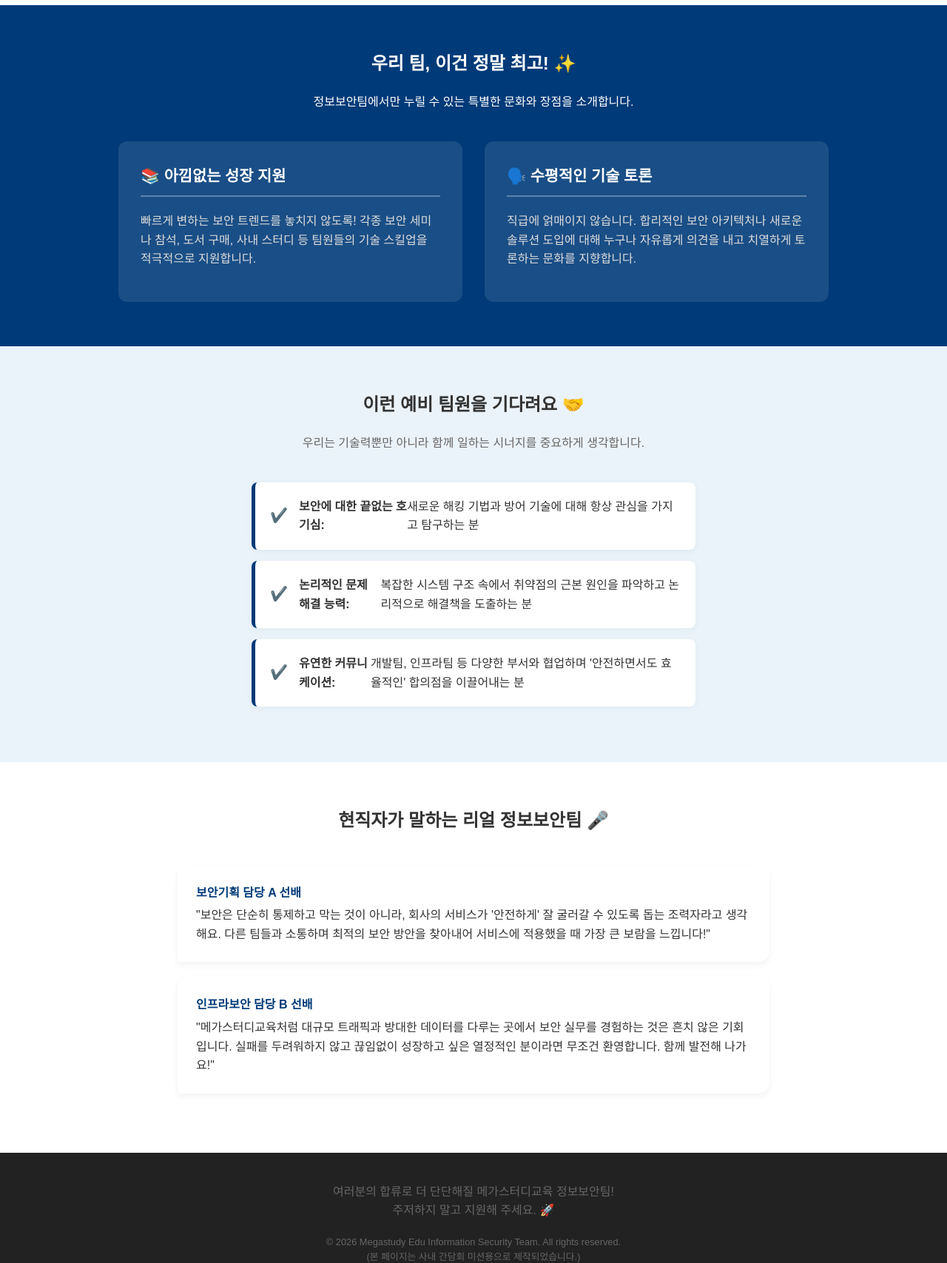
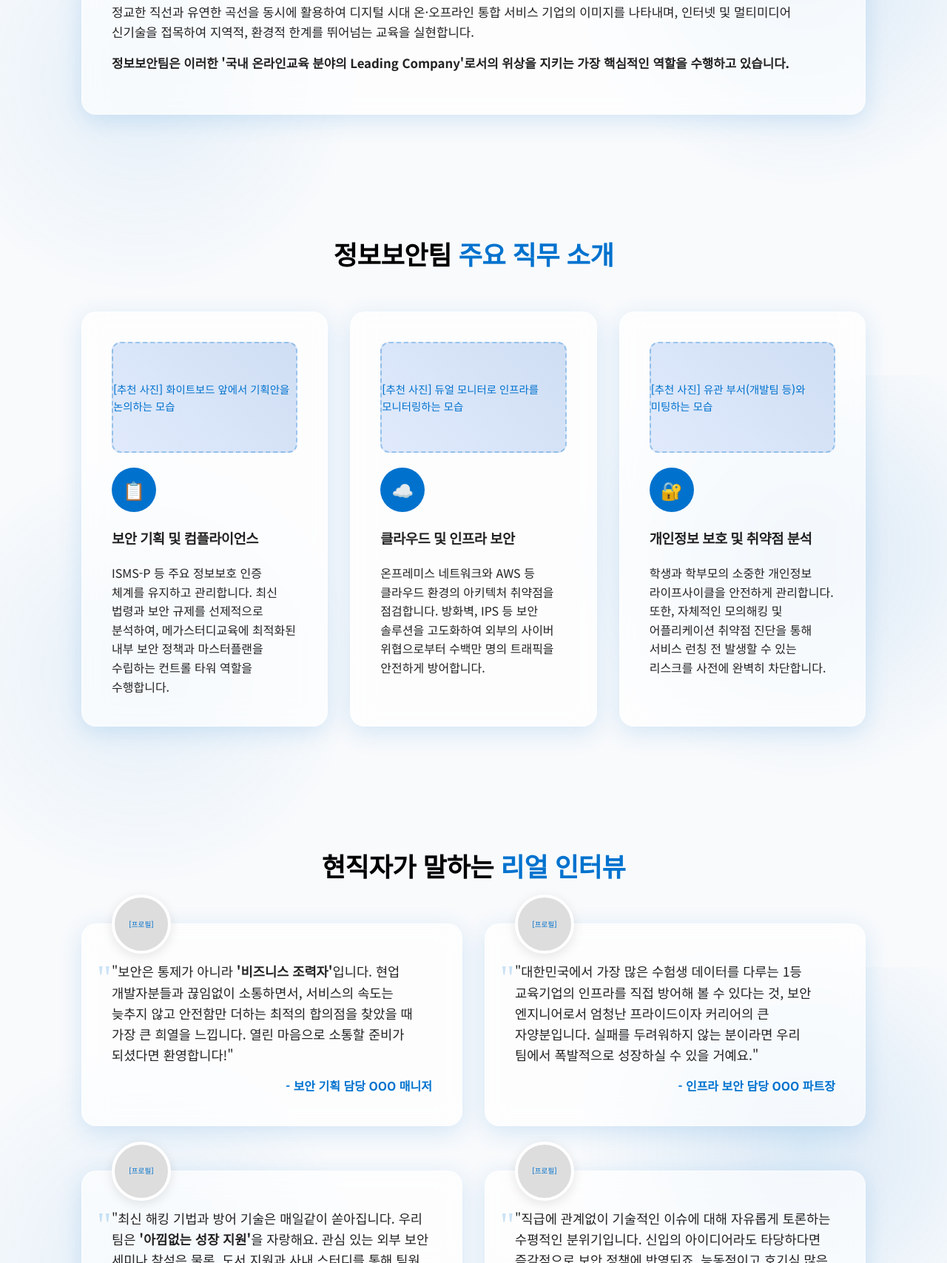
Before and after one commit to 2vvay/megastudy_infosec, a plain HTML site: page index.html in a window 1280 px wide. Shown: the part 1093-2800 px from the top of the page at 74% size. Drawn offline with Linux system fonts and the light colour scheme.

Commit message:
Update index.html

```diff
--- a/index.html
+++ b/index.html
@@ -4,145 +4,220 @@
     <meta charset="UTF-8">
     <meta name="viewport" content="width=device-width, initial-scale=1.0">
     <title>메가스터디교육 정보보안팀 직무 소개</title>
+    <!-- Noto Sans KR 폰트 적용 -->
+    <link href="https://fonts.googleapis.com/css2?family=Noto+Sans+KR:wght@300;400;500;700;900&display=swap" rel="stylesheet">
     <style>
-        /* 기본 스타일 설정 */
+        /* 브랜드 컬러 및 기본 변수 설정 */
         :root {
-            --mega-blue: #003A78; /* 메가스터디교육 연상 딥 블루 */
-            --light-blue: #EBF3FA;
-            --text-dark: #333333;
-            --text-gray: #666666;
+            --mega-blue: #0072CE; /* Pantone 285 C (C:90 M:45) */
+            --mega-black: #000000; /* Logotype Black 100% */
+            --text-dark: #222222;
+            --text-gray: #555555;
+
+            /* 글라스모피즘 효과 변수 */
+            --glass-bg: rgba(255, 255, 255, 0.65);
+            --glass-border: rgba(255, 255, 255, 0.4);
+            --glass-shadow: 0 8px 32px 0 rgba(0, 114, 206, 0.15);
         }
-        * { box-sizing: border-box; margin: 0; padding: 0; }
-        body { font-family: 'Pretendard', 'Malgun Gothic', sans-serif; color: var(--text-dark); line-height: 1.6; }
-        h1, h2, h3 { font-weight: 700; margin-bottom: 20px; }
-        p { margin-bottom: 15px; color: var(--text-gray); }
-        .container { max-width: 1000px; margin: 0 auto; padding: 60px 20px; }
 
-        /* 섹션별 배경 */
-        .bg-white { background-color: #FFFFFF; }
-        .bg-light { background-color: var(--light-blue); }
-        .bg-dark { background-color: var(--mega-blue); color: #FFFFFF; }
-        .bg-dark p, .bg-dark h2 { color: #FFFFFF; }
+        * { box-sizing: border-box; margin: 0; padding: 0; word-break: keep-all; }
 
-        /* Hero 섹션 (인트로) */
-        .hero { text-align: center; padding: 100px 20px; }
-        .hero h1 { font-size: 2.5rem; color: var(--mega-blue); margin-bottom: 10px; }
-        .hero p { font-size: 1.2rem; }
-        .badge { display: inline-block; background: var(--mega-blue); color: #fff; padding: 5px 15px; border-radius: 20px; font-size: 0.9rem; margin-bottom: 20px; }
+        body {
+            font-family: 'Noto Sans KR', sans-serif;
+            color: var(--text-dark);
+            line-height: 1.6;
+            /* 글라스모피즘을 돋보이게 하는 입체적인 배경 */
+            background-color: #f8fafc;
+            background-image:
+                radial-gradient(circle at 15% 50%, rgba(0, 114, 206, 0.08), transparent 25%),
+                radial-gradient(circle at 85% 30%, rgba(0, 114, 206, 0.12), transparent 25%);
+            background-attachment: fixed;
+            overflow-x: hidden;
+        }
 
-        /* 그리드 레이아웃 (카드형) */
-        .grid { display: grid; grid-template-columns: repeat(auto-fit, minmax(300px, 1fr)); gap: 30px; margin-top: 40px; }
+        /* 텍스트 하이라이트 */
+        .highlight { color: var(--mega-blue); font-weight: 700; }
 
-        /* 카드 디자인 */
-        .card { background: #fff; padding: 30px; border-radius: 12px; box-shadow: 0 4px 15px rgba(0,0,0,0.05); transition: transform 0.3s ease; }
-        .card:hover { transform: translateY(-5px); }
-        .card h3 { color: var(--mega-blue); font-size: 1.3rem; border-bottom: 2px solid var(--light-blue); padding-bottom: 10px; }
+        /* 공통 컨테이너 */
+        .container { max-width: 1100px; margin: 0 auto; padding: 80px 20px; position: relative; z-index: 2; }
 
-        /* 역량 체크리스트 */
-        .check-list { list-style: none; text-align: left; max-width: 600px; margin: 0 auto; }
-        .check-list li { background: #fff; margin-bottom: 15px; padding: 20px; border-radius: 8px; box-shadow: 0 2px 10px rgba(0,0,0,0.05); border-left: 5px solid var(--mega-blue); display: flex; align-items: center; }
-        .check-list li::before { content: '✔️'; margin-right: 15px; font-size: 1.2rem; }
+        /* 헤더 & 로고 */
+        header { padding: 20px 40px; display: flex; align-items: center; justify-content: space-between; position: absolute; width: 100%; top: 0; z-index: 10; }
+        .logo-img { height: 40px; object-fit: contain; } /* megastydu-si.png 파일이 로드되는 부분 */
 
-        /* 인터뷰 섹션 */
-        .interview-bubble { background: #fff; padding: 25px; border-radius: 15px 15px 15px 0; margin-bottom: 20px; box-shadow: 0 4px 10px rgba(0,0,0,0.05); position: relative; }
-        .interview-bubble::after { content: ''; position: absolute; bottom: 0; left: -10px; border-width: 10px 10px 0 0; border-style: solid; border-color: #fff transparent transparent transparent; }
-        .interviewer { font-weight: bold; color: var(--mega-blue); margin-bottom: 5px; }
+        /* 글라스모피즘 카드 공통 스타일 */
+        .glass-card {
+            background: var(--glass-bg);
+            backdrop-filter: blur(16px);
+            -webkit-backdrop-filter: blur(16px);
+            border: 1px solid var(--glass-border);
+            border-radius: 20px;
+            box-shadow: var(--glass-shadow);
+            padding: 40px;
+            transition: all 0.4s cubic-bezier(0.25, 0.8, 0.25, 1);
+        }
+
+        /* 호버 반응형 액션 */
+        .glass-card:hover {
+            transform: translateY(-10px);
+            box-shadow: 0 15px 40px 0 rgba(0, 114, 206, 0.25);
+            background: rgba(255, 255, 255, 0.85);
+            border: 1px solid rgba(255, 255, 255, 0.8);
+        }
+
+        h1, h2, h3 { font-weight: 700; margin-bottom: 20px; letter-spacing: -0.5px; }
+        h2 { font-size: 2.2rem; text-align: center; margin-bottom: 50px; color: var(--mega-black); }
+
+        /* 사진 추천 플레이스홀더 (개발 시 실제 img 태그로 변경) */
+        .photo-placeholder {
+            width: 100%;
+            background: linear-gradient(45deg, #e0eafc, #cfdef3);
+            border-radius: 12px;
+            display: flex; align-items: center; justify-content: center;
+            color: var(--mega-blue); font-weight: 500; font-size: 0.9rem;
+            border: 2px dashed rgba(0, 114, 206, 0.3);
+            margin-bottom: 20px;
+        }
+
+        /* Hero 섹션 */
+        .hero { min-height: 100vh; display: flex; align-items: center; justify-content: center; text-align: center; position: relative; padding-top: 80px; }
+        .hero h1 { font-size: 3.5rem; color: var(--mega-black); line-height: 1.3; margin-bottom: 20px; font-weight: 900; }
+        .hero p { font-size: 1.2rem; color: var(--text-gray); margin-bottom: 40px; }
+
+        /* 브랜드 심볼 의미 섹션 */
+        .brand-story { display: flex; flex-wrap: wrap; gap: 40px; align-items: center; }
+        .brand-story .text-box { flex: 1; min-width: 300px; }
+        .brand-story .text-box p { font-size: 1.05rem; margin-bottom: 15px; }
+
+        /* 그리드 레이아웃 */
+        .grid-3 { display: grid; grid-template-columns: repeat(auto-fit, minmax(300px, 1fr)); gap: 30px; }
+        .grid-2 { display: grid; grid-template-columns: repeat(auto-fit, minmax(400px, 1fr)); gap: 30px; }
+
+        /* 아이콘 스타일 */
+        .icon-circle { width: 60px; height: 60px; background: var(--mega-blue); color: white; border-radius: 50%; display: flex; align-items: center; justify-content: center; font-size: 1.5rem; margin-bottom: 20px; }
+
+        /* 인터뷰 섹션 확장 */
+        .interview-card { position: relative; padding-top: 50px; }
+        .profile-pic { width: 80px; height: 80px; border-radius: 50%; background: #ddd; position: absolute; top: -40px; left: 40px; border: 4px solid #fff; box-shadow: 0 4px 15px rgba(0,0,0,0.1); }
+        .interview-card p.quote { font-size: 1.1rem; font-style: normal; color: var(--text-dark); margin-bottom: 15px; position: relative; }
+        .interview-card p.quote::before { content: '"'; font-size: 3rem; color: rgba(0, 114, 206, 0.2); position: absolute; top: -15px; left: -20px; font-family: serif; }
+        .interview-card .author { font-weight: 700; color: var(--mega-blue); display: block; text-align: right; }
 
         /* 푸터 */
-        footer { text-align: center; padding: 40px 20px; background: #222; color: #aaa; }
+        footer { text-align: center; padding: 60px 20px; background: var(--mega-black); color: #fff; }
+        footer .logo-img { filter: brightness(0) invert(1); margin-bottom: 20px; } /* 어두운 배경용 White 로고 적용 */
+
+        /* 반응형 모바일 최적화 */
+        @media (max-width: 768px) {
+            .hero h1 { font-size: 2.2rem; }
+            .glass-card { padding: 30px 20px; }
+            br.desktop-only { display: none; } /* 모바일에서는 줄바꿈 무시 */
+        }
     </style>
 </head>
 <body>
 
-    <!-- Section 1: Hero -->
-    <header class="hero bg-light">
-        <div class="container">
-            <span class="badge">메력 3기 | 직무 밀착 취재</span>
-            <h1>안전한 배움의 공간을 지키는<br>보이지 않는 방패 🛡️</h1>
-            <p>메가스터디교육 정보보안팀은 어떻게 일하고 있을까요?<br>예비 보안 인재들을 위해 우리 팀의 모든 것을 공개합니다.</p>
-        </div>
+    <!-- Header (로고) -->
+    <header>
+        <!-- ❗ megastydu-si 라는 파일명의 이미지 경로를 src에 맞춰주세요. 확장자가 png/jpg 등일 것입니다. -->
+        <img src="megastydu-si.png" alt="메가스터디교육 로고" class="logo-img">
     </header>
 
-    <!-- Section 2: 팀 & 업무 소개 -->
-    <section class="bg-white">
-        <div class="container">
-            <h2 style="text-align: center;">팀 소개 및 주요 업무 💻</h2>
-            <p style="text-align: center;">수백만 수험생과 임직원의 소중한 데이터를 보호하고, 흔들림 없는 인프라를 수호합니다.</p>
+    <!-- Section 1: Hero (인트로) -->
+    <section class="hero container">
+        <div class="glass-card" style="max-width: 900px; width: 100%; border-top: 4px solid var(--mega-blue);">
+            <!-- 📷 추천 사진 1: 팀 전체가 밝게 웃으며 회의하거나 모니터를 보는 와이드 배경 사진 -->
+            <div class="photo-placeholder" style="height: 250px;">
+                [추천 사진 1] 활기찬 정보보안팀 단체 사진 또는 세련된 보안 관제실 배경
+            </div>
+            <h1>디지털 시대의 교육을 수호하는<br class="desktop-only"><span class="highlight">무한한 가능성의 방패</span></h1>
+            <p>1등 교육 기업 메가스터디교육의 온·오프라인 통합 서비스를 지키는<br class="desktop-only">정보보안팀의 일하는 방식과 문화를 소개합니다.</p>
+        </div>
+    </section>
 
-            <div class="grid">
-                <div class="card">
-                    <h3>보안 기획 / 컴플라이언스</h3>
-                    <p>최신 법령과 규제를 분석하여 회사에 맞는 보안 정책을 수립합니다. ISMS-P 등 주요 정보보호 인증을 유지하고 관리하는 핵심 역할을 수행합니다.</p>
-                </div>
-                <div class="card">
-                    <h3>인프라 / 클라우드 보안</h3>
-                    <p>서버, 네트워크, 클라우드 환경의 취약점을 점검하고 보안 시스템을 운영합니다. 외부의 사이버 위협으로부터 메가스터디의 인프라를 안전하게 방어합니다.</p>
-                </div>
-                <div class="card">
-                    <h3>개인정보 보호 / 사고 대응</h3>
-                    <p>고객의 소중한 개인정보가 안전하게 처리되도록 모니터링하며, 보안 이벤트 발생 시 신속하게 원인을 분석하고 침해 사고에 대응합니다.</p>
-                </div>
+    <!-- Section 2: 메가스터디 로고 의미 (Brand Identity) -->
+    <section class="container">
+        <h2>우리가 지키는 가치, <span class="highlight">MegaStudy</span></h2>
+        <div class="glass-card brand-story">
+            <div class="text-box">
+                <p>메가스터디교육의 심볼은 영문 <strong>MegaStudy</strong>를 기본으로, <strong>Mega의 'M'</strong>자와 <strong>Study의 'S'</strong> 두 글자를 기초로 제작되었습니다. 특히 중심부의 <strong>'S'자는 무한대(∞) 기호로 변형</strong>하여 <span class="highlight">무한한 교육의 가능성</span>을 표현합니다.</p>
+                <p>정교한 직선과 유연한 곡선을 동시에 활용하여 디지털 시대 온·오프라인 통합 서비스 기업의 이미지를 나타내며, 인터넷 및 멀티미디어 신기술을 접목하여 지역적, 환경적 한계를 뛰어넘는 교육을 실현합니다.</p>
+                <p><strong>정보보안팀은 이러한 '국내 온라인교육 분야의 Leading Company'로서의 위상을 지키는 가장 핵심적인 역할을 수행하고 있습니다.</strong></p>
             </div>
         </div>
     </section>
 
-    <!-- Section 3: 팀 장점 -->
-    <section class="bg-dark">
-        <div class="container">
-            <h2 style="text-align: center;">우리 팀, 이건 정말 최고! ✨</h2>
-            <p style="text-align: center;">정보보안팀에서만 누릴 수 있는 특별한 문화와 장점을 소개합니다.</p>
+    <!-- Section 3: 직무 소개 -->
+    <section class="container">
+        <h2>정보보안팀 <span class="highlight">주요 직무 소개</span></h2>
+        <div class="grid-3">
+            <div class="glass-card">
+                <!-- 📷 추천 사진 2 -->
+                <div class="photo-placeholder" style="height: 150px;">[추천 사진] 화이트보드 앞에서 기획안을 논의하는 모습</div>
+                <div class="icon-circle">📋</div>
+                <h3>보안 기획 및 컴플라이언스</h3>
+                <p>ISMS-P 등 주요 정보보호 인증 체계를 유지하고 관리합니다. 최신 법령과 보안 규제를 선제적으로 분석하여, 메가스터디교육에 최적화된 내부 보안 정책과 마스터플랜을 수립하는 컨트롤 타워 역할을 수행합니다.</p>
+            </div>
 
-            <div class="grid">
-                <div class="card" style="background: rgba(255,255,255,0.1); color: #fff; box-shadow: none;">
-                    <h3 style="color: #fff; border-color: rgba(255,255,255,0.3);">📚 아낌없는 성장 지원</h3>
-                    <p style="color: #ddd;">빠르게 변하는 보안 트렌드를 놓치지 않도록! 각종 보안 세미나 참석, 도서 구매, 사내 스터디 등 팀원들의 기술 스킬업을 적극적으로 지원합니다.</p>
-                </div>
-                <div class="card" style="background: rgba(255,255,255,0.1); color: #fff; box-shadow: none;">
-                    <h3 style="color: #fff; border-color: rgba(255,255,255,0.3);">🗣️ 수평적인 기술 토론</h3>
-                    <p style="color: #ddd;">직급에 얽매이지 않습니다. 합리적인 보안 아키텍처나 새로운 솔루션 도입에 대해 누구나 자유롭게 의견을 내고 치열하게 토론하는 문화를 지향합니다.</p>
-                </div>
+            <div class="glass-card">
+                <!-- 📷 추천 사진 3 -->
+                <div class="photo-placeholder" style="height: 150px;">[추천 사진] 듀얼 모니터로 인프라를 모니터링하는 모습</div>
+                <div class="icon-circle">☁️</div>
+                <h3>클라우드 및 인프라 보안</h3>
+                <p>온프레미스 네트워크와 AWS 등 클라우드 환경의 아키텍처 취약점을 점검합니다. 방화벽, IPS 등 보안 솔루션을 고도화하여 외부의 사이버 위협으로부터 수백만 명의 트래픽을 안전하게 방어합니다.</p>
+            </div>
+
+            <div class="glass-card">
+                <!-- 📷 추천 사진 4 -->
+                <div class="photo-placeholder" style="height: 150px;">[추천 사진] 유관 부서(개발팀 등)와 미팅하는 모습</div>
+                <div class="icon-circle">🔐</div>
+                <h3>개인정보 보호 및 취약점 분석</h3>
+                <p>학생과 학부모의 소중한 개인정보 라이프사이클을 안전하게 관리합니다. 또한, 자체적인 모의해킹 및 어플리케이션 취약점 진단을 통해 서비스 런칭 전 발생할 수 있는 리스크를 사전에 완벽히 차단합니다.</p>
             </div>
         </div>
     </section>
 
-    <!-- Section 4: 요구 역량 -->
-    <section class="bg-light">
-        <div class="container">
-            <h2 style="text-align: center;">이런 예비 팀원을 기다려요 🤝</h2>
-            <p style="text-align: center;">우리는 기술력뿐만 아니라 함께 일하는 시너지를 중요하게 생각합니다.</p>
+    <!-- Section 4: 팀원 인터뷰 (내용 대폭 추가) -->
+    <section class="container">
+        <h2>현직자가 말하는 <span class="highlight">리얼 인터뷰</span></h2>
+        <div class="grid-2" style="row-gap: 60px;">
 
-            <ul class="check-list" style="margin-top: 40px;">
-                <li><strong>보안에 대한 끝없는 호기심:</strong> 새로운 해킹 기법과 방어 기술에 대해 항상 관심을 가지고 탐구하는 분</li>
-                <li><strong>논리적인 문제 해결 능력:</strong> 복잡한 시스템 구조 속에서 취약점의 근본 원인을 파악하고 논리적으로 해결책을 도출하는 분</li>
-                <li><strong>유연한 커뮤니케이션:</strong> 개발팀, 인프라팀 등 다양한 부서와 협업하며 '안전하면서도 효율적인' 합의점을 이끌어내는 분</li>
-            </ul>
-        </div>
-    </section>
+            <div class="glass-card interview-card">
+                <!-- 📷 추천 사진 5: 팀원 A의 프로필 사진 -->
+                <div class="profile-pic photo-placeholder" style="border-radius: 50%; font-size: 0.6rem;">[프로필]</div>
+                <p class="quote">"보안은 통제가 아니라 <strong>'비즈니스 조력자'</strong>입니다. 현업 개발자분들과 끊임없이 소통하면서, 서비스의 속도는 늦추지 않고 안전함만 더하는 최적의 합의점을 찾았을 때 가장 큰 희열을 느낍니다. 열린 마음으로 소통할 준비가 되셨다면 환영합니다!"</p>
+                <span class="author">- 보안 기획 담당 OOO 매니저</span>
+            </div>
 
-    <!-- Section 5: 팀원 인터뷰 -->
-    <section class="bg-white">
-        <div class="container">
-            <h2 style="text-align: center;">현직자가 말하는 리얼 정보보안팀 🎤</h2>
-            <div style="max-width: 800px; margin: 40px auto 0;">
+            <div class="glass-card interview-card">
+                <!-- 📷 추천 사진 6: 팀원 B의 프로필 사진 -->
+                <div class="profile-pic photo-placeholder" style="border-radius: 50%; font-size: 0.6rem;">[프로필]</div>
+                <p class="quote">"대한민국에서 가장 많은 수험생 데이터를 다루는 1등 교육기업의 인프라를 직접 방어해 볼 수 있다는 것, 보안 엔지니어로서 엄청난 프라이드이자 커리어의 큰 자양분입니다. 실패를 두려워하지 않는 분이라면 우리 팀에서 폭발적으로 성장하실 수 있을 거예요."</p>
+                <span class="author">- 인프라 보안 담당 OOO 파트장</span>
+            </div>
 
-                <div class="interview-bubble">
-                    <div class="interviewer">보안기획 담당 A 선배</div>
-                    "보안은 단순히 통제하고 막는 것이 아니라, 회사의 서비스가 '안전하게' 잘 굴러갈 수 있도록 돕는 조력자라고 생각해요. 다른 팀들과 소통하며 최적의 보안 방안을 찾아내어 서비스에 적용했을 때 가장 큰 보람을 느낍니다!"
-                </div>
+            <div class="glass-card interview-card">
+                <!-- 📷 추천 사진 7: 팀원 C의 프로필 사진 -->
+                <div class="profile-pic photo-placeholder" style="border-radius: 50%; font-size: 0.6rem;">[프로필]</div>
+                <p class="quote">"최신 해킹 기법과 방어 기술은 매일같이 쏟아집니다. 우리 팀은 <strong>'아낌없는 성장 지원'</strong>을 자랑해요. 관심 있는 외부 보안 세미나 참석은 물론, 도서 지원과 사내 스터디를 통해 팀원 모두가 함께 공부하고 최신 트렌드를 공유하는 문화가 정착되어 있습니다."</p>
+                <span class="author">- 취약점 분석 담당 OOO 사원</span>
+            </div>
 
-                <div class="interview-bubble">
-                    <div class="interviewer">인프라보안 담당 B 선배</div>
-                    "메가스터디교육처럼 대규모 트래픽과 방대한 데이터를 다루는 곳에서 보안 실무를 경험하는 것은 흔치 않은 기회입니다. 실패를 두려워하지 않고 끊임없이 성장하고 싶은 열정적인 분이라면 무조건 환영합니다. 함께 발전해 나가요!"
-                </div>
+            <div class="glass-card interview-card">
+                <!-- 📷 추천 사진 8: 팀원 D의 프로필 사진 -->
+                <div class="profile-pic photo-placeholder" style="border-radius: 50%; font-size: 0.6rem;">[프로필]</div>
+                <p class="quote">"직급에 관계없이 기술적인 이슈에 대해 자유롭게 토론하는 수평적인 분위기입니다. 신입의 아이디어라도 타당하다면 즉각적으로 보안 정책에 반영되죠. 능동적이고 호기심 많은 예비 보안 전문가분들의 많은 지원을 기다리겠습니다."</p>
+                <span class="author">- 개인정보 보호 담당 OOO 팀장</span>
+            </div>
 
-            </div>
         </div>
     </section>
 
     <!-- Footer -->
     <footer>
-        <p>여러분의 합류로 더 단단해질 메가스터디교육 정보보안팀!<br>주저하지 말고 지원해 주세요. 🚀</p>
-        <p style="margin-top: 20px; font-size: 0.8rem;">© 2026 Megastudy Edu Information Security Team. All rights reserved.<br>(본 페이지는 사내 간담회 미션용으로 제작되었습니다.)</p>
+        <img src="megastydu-si.png" alt="메가스터디교육 로고" class="logo-img">
+        <p>무한한 교육의 가능성을 안전하게 지키는 곳,<br>메가스터디교육 정보보안팀에서 당신의 도전을 기다립니다.</p>
+        <p style="margin-top: 30px; font-size: 0.8rem; color: rgba(255,255,255,0.5);">© Megastudy Edu Information Security Team. All rights reserved.</p>
     </footer>
 
 </body>
```
